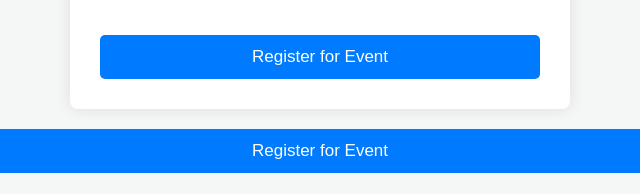
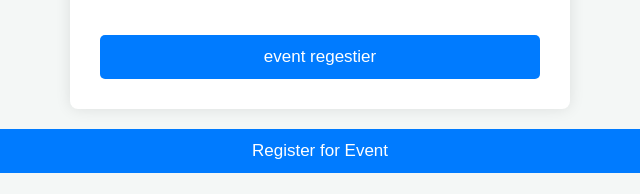
Before and after one commit to rohith42076/git-project-rohith, a plain HTML site: page index.html in a window 1280 px wide. Shown: the part 474-668 px from the top of the page, 320-960 px from the left. Drawn offline with Linux system fonts and the light colour scheme.

```diff
--- a/index.html
+++ b/index.html
@@ -37,7 +37,7 @@
                     <option value="meetup">Community Meetup</option>
                 </select>
             </div>
-            <button type="submit">Register for Event</button>
+	    <button type="submit">event regestier</button>
             <p id="thankYouMessage" style="display:none;">Registration successful! Check your email for details.</p>
         </form>
     </main>
```
